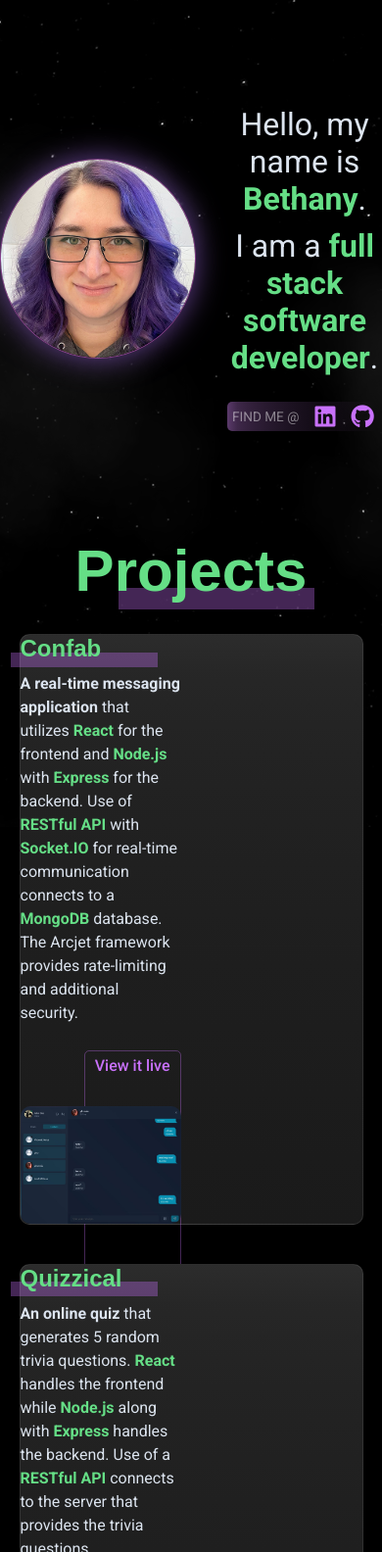
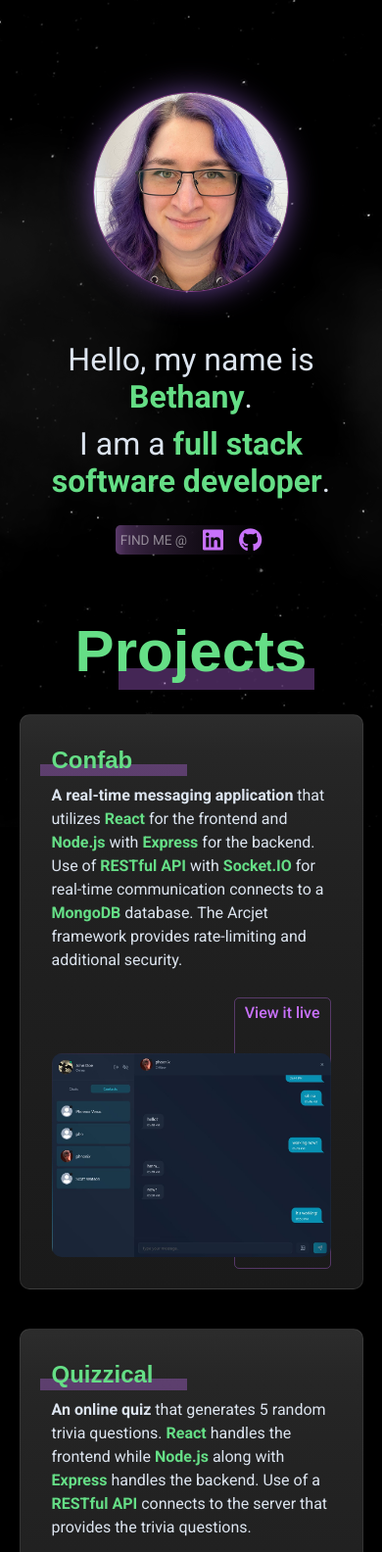
Before and after one commit to BethanyHelwig/bethanyhelwig.github.io, a plain HTML site: page index.html in a window 390 px wide. Shown: the top 1584 px of the page at 98% size. Drawn offline with Linux system fonts and the light colour scheme; a web font is replaced by a local one.

Commit message:
mobile first changes implemented

```diff
--- a/styles.css
+++ b/styles.css
@@ -36,19 +36,19 @@ body {
 
 #hero-container {
     margin: 0px;
-    padding: 6.75em 0;
+    padding: 4em 10px;
     text-align: center;
     display: flex;
-    flex-direction: row;
+    flex-direction: column;
     align-items: center;
     justify-content: center;
 }
 
 .title-container {
-    padding-left: 2em;
+    padding: 0 15px;
     display: flex;
     flex-direction: column;
-    align-items: start;
+    align-items: center;
     justify-content: center;
 }
 
@@ -118,10 +118,8 @@ p {
     font-family: "Asimovian", sans-serif;
     color: #65de86;
     width: 100%;
-    /* font-size: 2em; */
     font-weight: 700;
     position: relative;
-    /* z-index: -1; */
 }
 
 #confab-title,
@@ -133,12 +131,12 @@ p {
 
 .project-section .section-heading-decoration {
     position: absolute;
-    top: 1.1rem;
-    left: -10px;
+    top: 1.17rem;
+    left: -12px;
     right: 0;
     bottom: 0;
     width: 150px;
-    height: 15px;
+    height: 12px;
     background-color: #c871fa57;
     z-index: -1;
 }
@@ -146,8 +144,6 @@ p {
 .emphasis {
     color: #65de86;
     font-weight: 700;
-    /* display: block; */
-    /* font-size: 1em; */
 }
 
 a {
@@ -161,7 +157,6 @@ a {
 
 a:hover,
 a:active {
-    /* text-shadow: 0 0 12px #65de86; */
     color: #d89ff8;
     background-color: #d79ff82c;
     border-radius: 4.6px;
@@ -188,7 +183,7 @@ section {
     width: 90%;
     max-width: 1100px;
     height: auto;
-    padding: 0; /* 25px 60px */
+    padding: 0;
     border: 1px solid rgba(128, 128, 128, 0.192);
     border-radius: 10px;
     box-sizing: border-box;
@@ -277,7 +272,6 @@ section {
     flex-direction: row;
     gap: 1em;
     background-image: linear-gradient(to right, #5b3a6b, 20%, #00000000);
-    /* align-items: center; */
     border-radius: 5px;
     padding: 3px 5px;
 }
@@ -295,10 +289,11 @@ section {
     align-items: start;
     justify-content: space-between;
     height: 100%;
+    padding: 2em;
 }
 
 .project-section div {
-    width: 47%;
+    width: 100%;
 }
 
 .project-section .link-container {
@@ -372,6 +367,21 @@ section {
 
     .project-section {
         flex-direction: row;
+        padding: 0;
+    }
+
+    #hero-container {
+        padding: 6.75em 10px;
+        flex-direction: row;
+    }
+
+    .title-container {
+        padding-left: 2em;
+        align-items: start;
+    }
+
+    .project-section div {
+        width: 47%;
     }
 
 }
```
